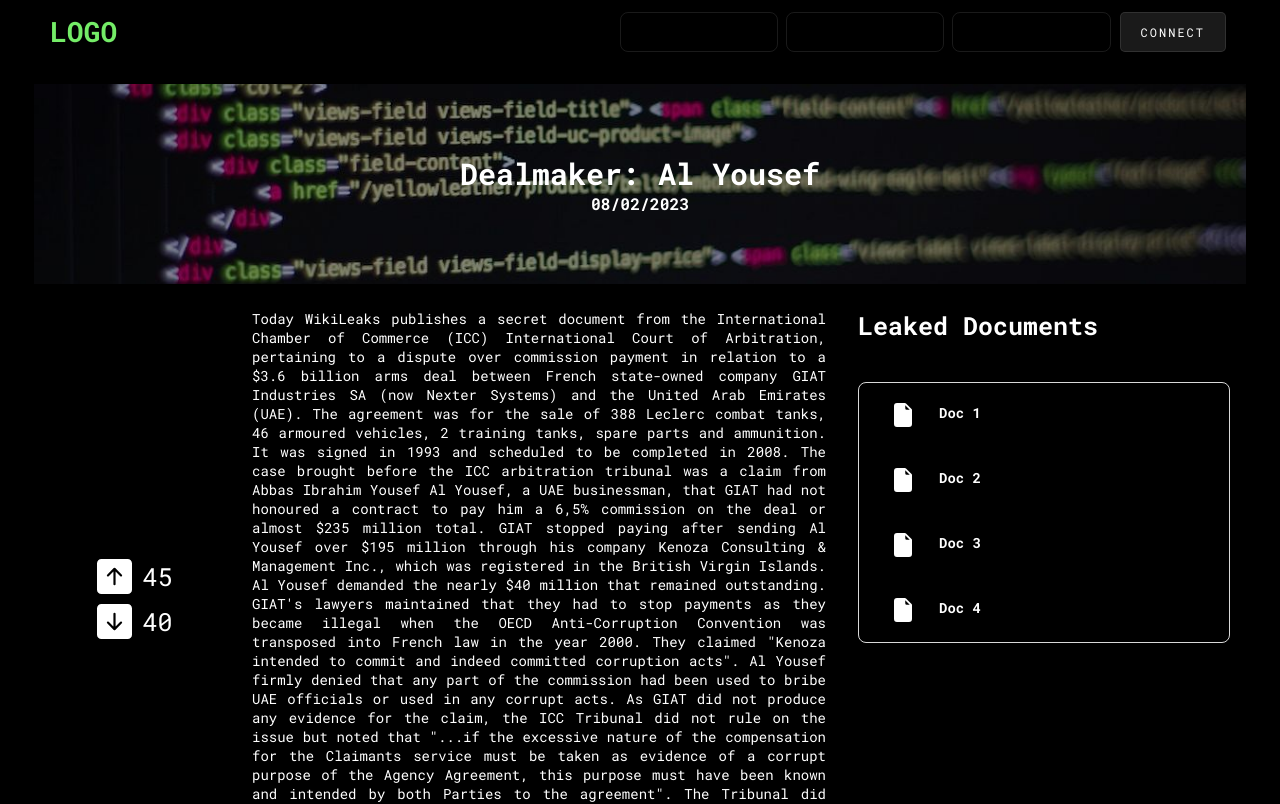
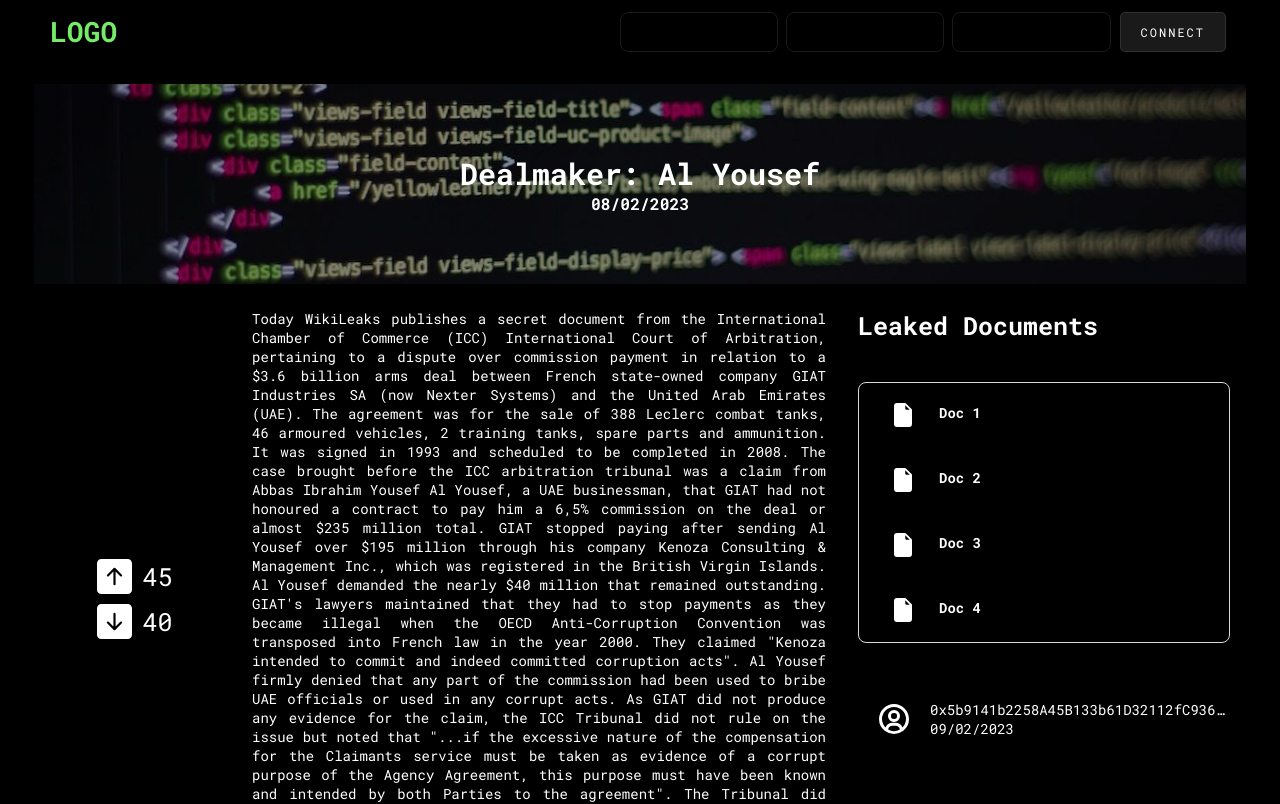
Before and after one commit to Perfectus-Technology-Limited/whistleblower-frontend, a Next.js app: page /leaks/1 in a window 1280 px wide. Shown: the top 804 px of the page. Built offline with nearby package versions, Linux system fonts and the light colour scheme.

Commit message:
search bar added, details page changes added

```diff
--- a/src/components/MobileNavBar.js
+++ b/src/components/MobileNavBar.js
@@ -14,6 +14,7 @@
 
   const onSelect = ({ key }) => {
     router.push(key); // navigate to the selected page
+    setOpen(false);
   };
 
   const [open, setOpen] = useState(false);
--- a/src/pages/index.js
+++ b/src/pages/index.js
@@ -24,6 +24,12 @@
             </Col>
           </Row>
           <Row>
+            <Col>
+              <h2 style={{ color: "#ffffff" }}>Featured</h2>
+            </Col>
+          </Row>
+          <Row>
+            <PostCard />
             <PostCard />
           </Row>
         </div>
--- a/src/pages/leaks/[slug].js
+++ b/src/pages/leaks/[slug].js
@@ -1,7 +1,8 @@
 import FileList from "@/components/FileList";
 import IconArrowDownSquareFill from "@/utils/IconArrowDownSquareFill";
 import IconArrowUpSquareFill from "@/utils/IconArrowUpSquareFill";
-import { Col, Row } from "antd";
+import IconBxUserCircle from "@/utils/IconBxUserCircle";
+import { Avatar, Col, Row } from "antd";
 import { Empty } from "antd";
 
 export default function Details() {
@@ -130,6 +131,30 @@
             {/* <Empty style={{ color: "#ffffff" }} /> */}
             <FileList />
           </div>
+          <div
+            style={{
+              display: "flex",
+              alignItems: "center",
+              paddingTop: "40px",
+            }}
+          >
+            <div>
+              <Avatar size={72} icon={<IconBxUserCircle />} />
+            </div>
+            <div style={{ color: "#ffffff" }}>
+              <p
+                style={{
+                  width: "300px",
+                  whiteSpace: "nowrap",
+                  overflow: "hidden",
+                  textOverflow: "ellipsis",
+                }}
+              >
+                0x5b9141b2258A45B133b61D32112fC9369D95Af24
+              </p>
+              <p>09/02/2023</p>
+            </div>
+          </div>
         </Col>
       </Row>
     </div>
--- a/src/styles/globals.css
+++ b/src/styles/globals.css
@@ -208,6 +208,35 @@
   background-color: transparent !important;
 }
 
+.avatar-div .ant-avatar {
+  width: 35px !important;
+  height: 35px !important;
+}
+
+.search-input .ant-input {
+  background-color: #000000 !important;
+  color: #ffffff !important;
+}
+
+.search-input .ant-input-search .ant-input:focus,
+.search-input .ant-input-search .ant-input:hover {
+  border-color: #66d280 !important;
+}
+
+.search-input .ant-btn-primary {
+  background-color: #000000 !important;
+  border-color: #ffffff !important;
+}
+
+.search-input .ant-btn-primary:hover {
+  background-color: #66d280 !important;
+  border-color: #66d280 !important;
+}
+
+.search-input .ant-input::placeholder{
+  color: #ffffff !important;
+}
+
 @media screen and (max-width: 767px) {
   .logo-col {
     width: 100%;
--- /dev/null
+++ b/src/utils/IconBxUserCircle.js
@@ -0,0 +1,19 @@
+// icon:bx-user-circle | Boxicons https://boxicons.com/ | Atisa
+import * as React from "react";
+
+function IconBxUserCircle(props) {
+  return (
+    <svg
+      viewBox="0 0 24 24"
+      fill="currentColor"
+      height="1em"
+      width="1em"
+      {...props}
+    >
+      <path d="M12 2A10.13 10.13 0 002 12a10 10 0 004 7.92V20h.1a9.7 9.7 0 0011.8 0h.1v-.08A10 10 0 0022 12 10.13 10.13 0 0012 2zM8.07 18.93A3 3 0 0111 16.57h2a3 3 0 012.93 2.36 7.75 7.75 0 01-7.86 0zm9.54-1.29A5 5 0 0013 14.57h-2a5 5 0 00-4.61 3.07A8 8 0 014 12a8.1 8.1 0 018-8 8.1 8.1 0 018 8 8 8 0 01-2.39 5.64z" />
+      <path d="M12 6a3.91 3.91 0 00-4 4 3.91 3.91 0 004 4 3.91 3.91 0 004-4 3.91 3.91 0 00-4-4zm0 6a1.91 1.91 0 01-2-2 1.91 1.91 0 012-2 1.91 1.91 0 012 2 1.91 1.91 0 01-2 2z" />
+    </svg>
+  );
+}
+
+export default IconBxUserCircle;
```
Also changed, not shown: src/components/PostCard.js (+14 -1 lines), src/pages/leaks/index.js (+18 -2 lines), src/components/SearchBar.js (added).
